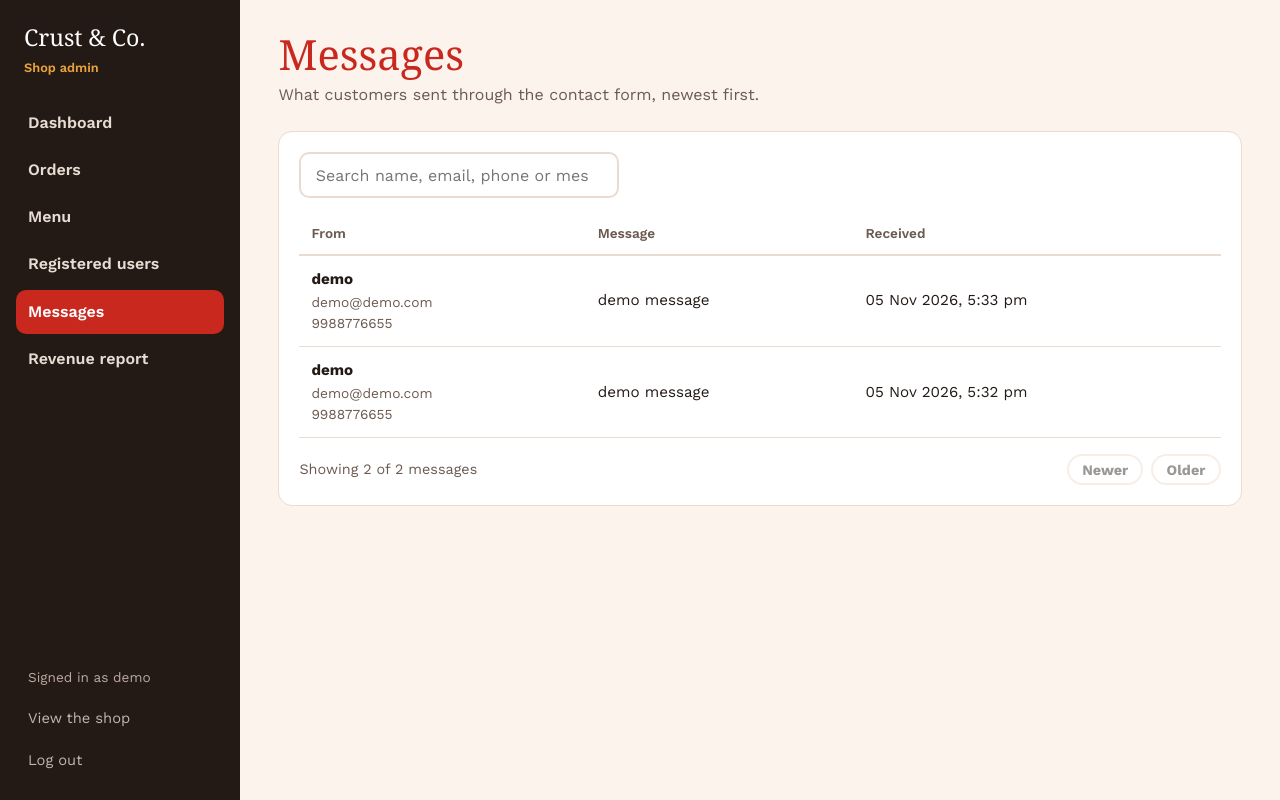
After one commit to abhatt014/aug_wd_python, a Flask app: page /admin/messages in a window 1280 px wide. The commit adds this page. Run offline with Flask 3, Linux system fonts and the light colour scheme; a user stored in the database is signed in; data comes from the database, SQL or seed files in the repository; some web fonts are replaced.

Commit message:
message section developed

```diff
--- a/flask/monolith-app/app.py
+++ b/flask/monolith-app/app.py
@@ -35,6 +35,7 @@ MENU_TYPES = ('veg', 'nonveg')
 MENU_TAGS = ('Bestseller', 'Spicy', 'New')
 
 ORDERS_PER_PAGE = 25
+MESSAGES_PER_PAGE = 25
 MAX_QTY_PER_ITEM = 20
 
 app = Flask(__name__)
@@ -495,6 +496,24 @@ def admin_users():
     return render_template('admin/users.html', users=users)
 
 
+@app.route('/admin/messages')
+@admin_required
+def admin_messages():
+    """Messages sent through the contact form, newest first."""
+    page = max(request.args.get('page', 1, type=int), 1)
+    with db_cursor() as cursor:
+        cursor.execute('SELECT COUNT(*) AS n FROM messages')
+        total = cursor.fetchone()['n']
+        cursor.execute('SELECT id, name, phone, email, message, created_at FROM messages '
+                       'ORDER BY created_at DESC, id DESC LIMIT %s OFFSET %s',
+                       (MESSAGES_PER_PAGE, (page - 1) * MESSAGES_PER_PAGE))
+        messages = cursor.fetchall()
+    for m in messages:
+        m['sent_at'] = friendly_time(m['created_at'])
+    return render_template('admin/messages.html', messages=messages, total=total, page=page,
+                           has_older=page * MESSAGES_PER_PAGE < total)
+
+
 # ---------------------------------------------------------------------------
 # Admin: orders
 # ---------------------------------------------------------------------------
--- a/flask/monolith-app/templates/admin/_sidebar.html
+++ b/flask/monolith-app/templates/admin/_sidebar.html
@@ -8,6 +8,7 @@
     <a href="{{ url_for('admin_orders') }}"{% if nav == 'orders' %} aria-current="page"{% endif %}><span>Orders</span><span class="badge"{% if not waiting %} hidden{% endif %}>{{ waiting }}</span></a>
     <a href="{{ url_for('admin_menu') }}"{% if nav == 'menu' %} aria-current="page"{% endif %}><span>Menu</span></a>
     <a href="{{ url_for('admin_users') }}"{% if nav == 'users' %} aria-current="page"{% endif %}><span>Registered users</span></a>
+    <a href="{{ url_for('admin_messages') }}"{% if nav == 'messages' %} aria-current="page"{% endif %}><span>Messages</span></a>
     <a href="{{ url_for('admin_revenue') }}"{% if nav == 'revenue' %} aria-current="page"{% endif %}><span>Revenue report</span></a>
   </nav>
   <div class="bottom">
--- /dev/null
+++ b/flask/monolith-app/templates/admin/messages.html
@@ -0,0 +1,53 @@
+<!DOCTYPE html>
+<html lang="en">
+<head>
+<title>Messages — Crust & Co. admin</title>
+{% set admin = true %}
+{% include '_head.html' %}
+</head>
+<body class="admin">
+<div class="shell">
+  {% set nav = 'messages' %}
+  {% include 'admin/_sidebar.html' %}
+
+  <main class="main-area">
+
+    <div class="page-head">
+      <div>
+        <h1>Messages</h1>
+        <p>What customers sent through the contact form, newest first.</p>
+      </div>
+    </div>
+    <section class="panel">
+      <div class="toolbar">
+        <input type="search" placeholder="Search name, email, phone or message" aria-label="Search messages" data-search-for="#messagesTable">
+      </div>
+      <div class="table-wrap">
+        <table class="data" id="messagesTable">
+          <thead><tr><th>From</th><th>Message</th><th>Received</th></tr></thead>
+          <tbody>
+            {% for m in messages %}
+            <tr data-row>
+              <td><strong>{{ m.name }}</strong><span class="sub">{{ m.email }}</span>{% if m.phone %}<span class="sub">{{ m.phone }}</span>{% endif %}</td>
+              <td style="white-space:pre-line;max-width:40rem">{{ m.message }}</td>
+              <td style="white-space:nowrap">{{ m.sent_at }}</td>
+            </tr>
+            {% endfor %}
+            <tr class="no-rows"{% if messages %} hidden{% endif %}><td colspan="3">{% if total %}No messages match your search.{% else %}No messages yet.{% endif %}</td></tr>
+          </tbody>
+        </table>
+      </div>
+      <div class="toolbar" style="margin:1rem 0 0">
+        <span class="hint">Showing {{ messages|length }} of {{ total }} messages</span>
+        <div style="display:flex;gap:.5rem">
+          <a class="btn btn-secondary btn-sm"{% if page > 1 %} href="{{ url_for('admin_messages', page=page - 1) }}"{% else %} aria-disabled="true"{% endif %}>Newer</a>
+          <a class="btn btn-secondary btn-sm"{% if has_older %} href="{{ url_for('admin_messages', page=page + 1) }}"{% else %} aria-disabled="true"{% endif %}>Older</a>
+        </div>
+      </div>
+    </section>
+  </main>
+</div>
+
+{% include 'admin/_scripts.html' %}
+</body>
+</html>
```
Also changed, not shown: flask/monolith-app/Development_phases.md (+2 -0 lines).
